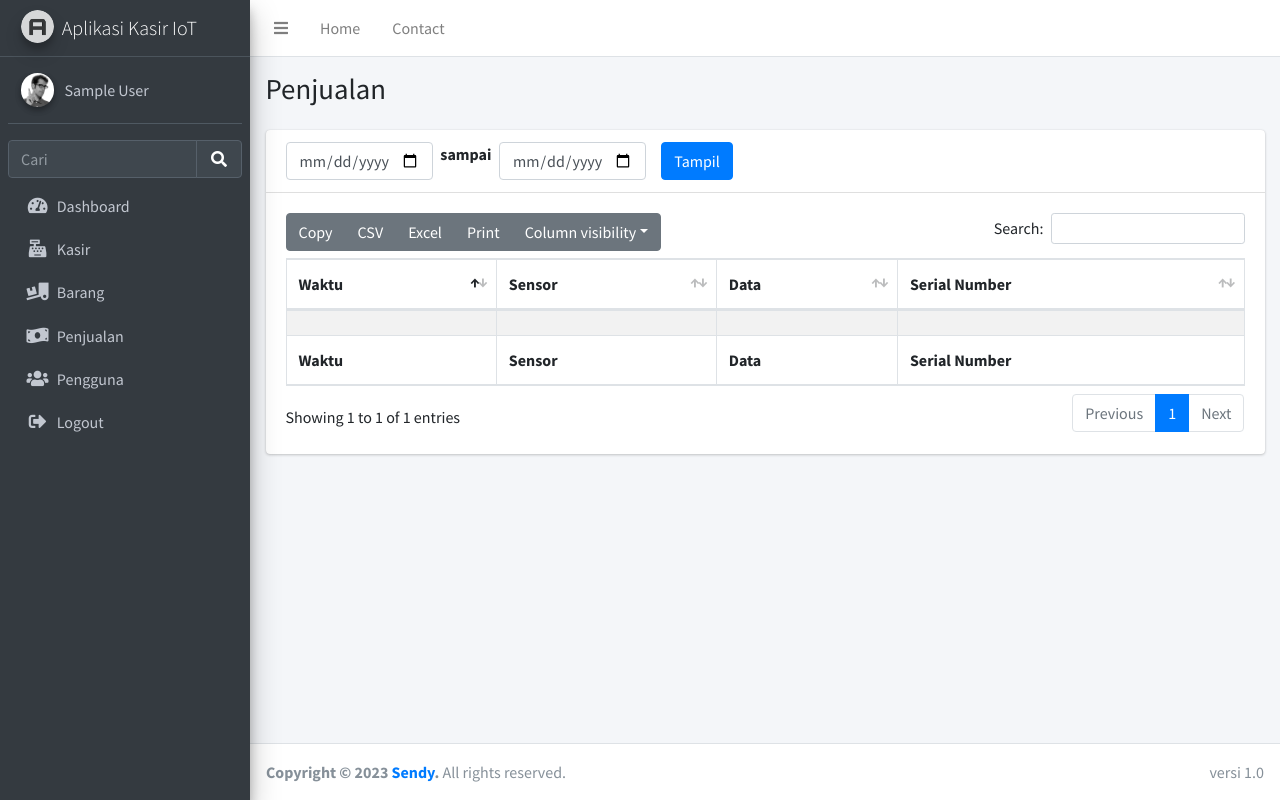
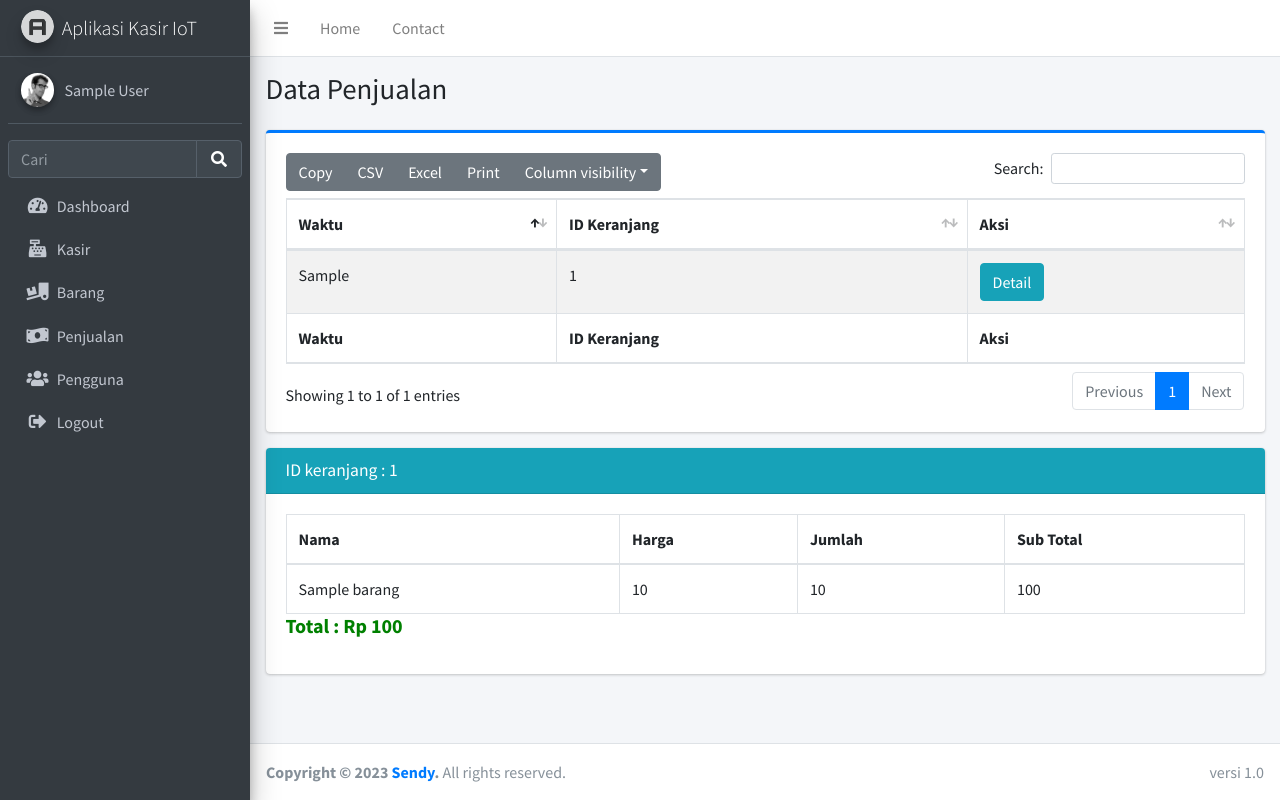
Before and after one commit to sendymeiladi/webapp-kasir-iot, a PHP site: page /index.php?hal=penjualan&detail=1 in a window 1280 px wide. Run offline with PHP 8.4, Linux system fonts and the light colour scheme; the visitor is signed in with stand-in values (Sample User, id 1); tables that the repository leaves empty or names only in its code hold one stand-in row (values such as "Sample post"); lists and menus that the app fills with data are empty; some libraries are stand-ins or nearby versions.

Commit message:
add fitur penjualan

```diff
--- a/halaman/penjualan.php
+++ b/halaman/penjualan.php
@@ -1,10 +1,27 @@
+<?php
+
+  $sql = "SELECT * FROM penjualan";
+  $result = mysqli_query($db, $sql);
+
+  if(isset($_GET['detail'])){
+    $sql_detail = "SELECT barang.nama_barang, penjualan_detail.id ,penjualan_detail.jumlah, penjualan_detail.harga
+    FROM barang
+    INNER JOIN penjualan_detail
+    ON barang.id = penjualan_detail.id_barang
+    WHERE penjualan_detail.id_keranjang = '{$_GET['detail']}'";
+
+    $result_detail = mysqli_query($db,$sql_detail);
+    $total_belanja = 0;
+  }
+?>
+
 <div class="content-wrapper">
     <!-- Content Header (Page header) -->
     <div class="content-header">
       <div class="container-fluid">
         <div class="row mb-2">
           <div class="col-sm-6">
-            <h1 class="m-0">Penjualan</h1>
+            <h1 class="m-0">Data Penjualan</h1>
           </div><!-- /.col -->
         </div><!-- /.row -->
       </div><!-- /.container-fluid -->
@@ -16,53 +33,73 @@
         <div class="row">
           <!-- /.col-md-12 -->
           <div class="col-lg-12">
-            <div class="card">
-              <div class="card-header">
-                <form method="POST" action="?hal=sensor">
-                <div class="row">
-                  <div class="col-2">
-                    <input type="date" class="form-control" name="awal" >
-                  </div>
-                  <label>sampai</label>
-                  <div class="col-2">
-                    <input type="date" class="form-control" name="akhir"">
-                  </div>
-                  <div class="col-2">
-                    <button type="submit" class="btn btn-primary" name="tampil">Tampil</button>
-                  </div>
-                </div>
-                </form>
-              </div>
+            <div class="card card-primary card-outline">
               <div class="card-body">
               <table id="example1" class="table table-bordered table-striped">
                   <thead>
                   <tr>
                     <th>Waktu</th>
-                    <th>Sensor</th>
-                    <th>Data</th>
-                    <th>Serial Number</th>
+                    <th>ID Keranjang</th>
+                    <th>Aksi</th>
                   </tr>
                   </thead>
                   <tbody>
+                  <?php while($row = mysqli_fetch_array($result)){ ?>
                   <tr>
-                    <td></td>
-                    <td></td>
-                    <td></td>
-                    <td></td>
+                    <td><?php echo $row['waktu'] ?></td>
+                    <td><?php echo $row['id_keranjang'] ?></td>
+                    <td><a href="?hal=penjualan&detail=<?php echo $row['id_keranjang'] ?>" class="btn btn-info">Detail</a>
                   </tr>
+                  <?php }?>
                   </tbody>
                   <tfoot>
                   <tr>
                     <th>Waktu</th>
-                    <th>Sensor</th>
-                    <th>Data</th>
-                    <th>Serial Number</th>
+                    <th>ID Keranjang</th>
+                    <th>Aksi</th>
                   </tr>
                   </tfoot>
                 </table>
 
               </div>
             </div>
+
+            <?php if(isset($_GET['detail'])){ ?>
+            <!-- detail -->
+            <div class="card card-info">
+              <div class="card-header">
+                <h5 class="card-title m-0">ID keranjang : <?php echo $_GET['detail'] ?> </h5>
+              </div>
+              <div class="card-body">
+                <table id="example2" class="table table-bordered table-hover">
+                    <thead>
+                    <tr>
+                      <th>Nama</th>
+                      <th>Harga</th>
+                      <th>Jumlah</th>
+                      <th>Sub Total</th>
+                    </tr>
+                    </thead>
+                    <tbody>
+                    <?php while($row_detail = mysqli_fetch_array($result_detail)) {?>
+                    <tr>
+                      <td><?php echo $row_detail['nama_barang'] ?></td>
+                      <td><?php echo $row_detail['harga'] ?></</td>
+                      <td><?php echo $row_detail['jumlah'] ?></</td>
+                      <td><?php echo $row_detail['harga']*$row_detail['jumlah'] ?></</td>
+                    </tr>
+                    <?php
+                      $total_belanja += $row_detail['harga']*$row_detail['jumlah'];
+                      }
+                      ?>
+                    </tbody>
+                </table>
+                <div class="form-group">
+                  <h5><b style="color:green">Total : Rp <?php echo $total_belanja ?></b></h5>
+                </div>
+              </div>
+            </div>
+            <?php } ?>
           </div>
           <!-- /.col-md-6 -->
         </div>
@@ -71,3 +108,21 @@
     </div>
     <!-- /.content -->
   </div>
+  <!-- Modal -->
+    <div class="modal fade" id="modal-default">
+        <div class="modal-dialog">
+          <div class="modal-content">
+            <div class="modal-header">
+              <h4 class="modal-title">Detail Penjualan</h4>
+              <button type="button" class="close" data-dismiss="modal" aria-label="Close">
+                <span aria-hidden="true">&times;</span>
+              </button>
+            </div>
+            <div class="modal-footer justify-content-end">
+              <button type="button" class="btn btn-info" data-dismiss="modal">Tutup</button>
+            </div>
+          </div>
+          <!-- /.modal-content -->
+        </div>
+        <!-- /.modal-dialog -->
+    </div>
--- a/header.php
+++ b/header.php
@@ -15,4 +15,5 @@
   <link rel="stylesheet" href="plugins/datatables-buttons/css/buttons.bootstrap4.min.css">
   <!-- Theme style -->
   <link rel="stylesheet" href="dist/css/adminlte.min.css">
+  <script src="dist/js/interaction.js"></script>
 </head>
--- a/keranjang/index.php
+++ b/keranjang/index.php
@@ -170,9 +170,9 @@ scratch. This page gets rid of all links and provides the needed markup only.
                     <?php while ($row = mysqli_fetch_array($result)) { ?>
                     <tr>
                       <td><?php echo $row['nama_barang'] ?></td>
-                      <td><?php echo number_format($row['harga'],"0",",",".") ?></</td>
+                      <td><?php echo number_format($row['harga'],"0",",",".") ?></td>
                       <td><?php echo $row['jumlah'] ?></</td>
-                      <td><?php echo number_format($row['harga']*$row['jumlah'],"0",",",".") ?></</td>
+                      <td><?php echo number_format($row['harga']*$row['jumlah'],"0",",",".") ?></td>
                       <td><a href="?batal=<?php echo $row['id'] ?>" class="btn btn-danger">Batal</a></td>
                     </tr>
                     <?php
@@ -182,7 +182,7 @@ scratch. This page gets rid of all links and provides the needed markup only.
                     </tbody>
                 </table>
                 <div class="form-group">
-                  <h4><b style="color:green">Total : Rp. <?php echo number_format($total_belanja,"0",",",".") ?></b></h4>
+                  <h4><b style="color:green">Total : Rp <?php echo number_format($total_belanja,"0",",",".") ?></b></h4>
                 </div>
               </div>
             </div>
```
Also changed, not shown: halaman/kasir.php (+20 -1 lines).
